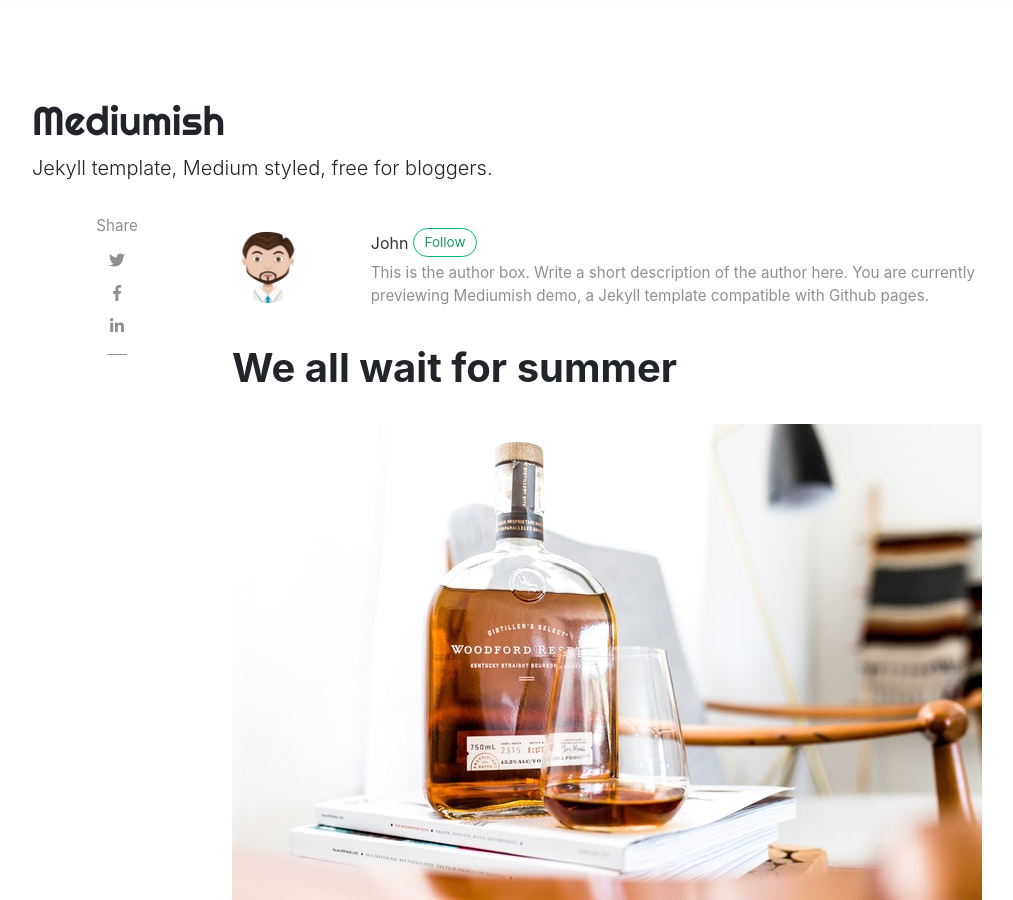
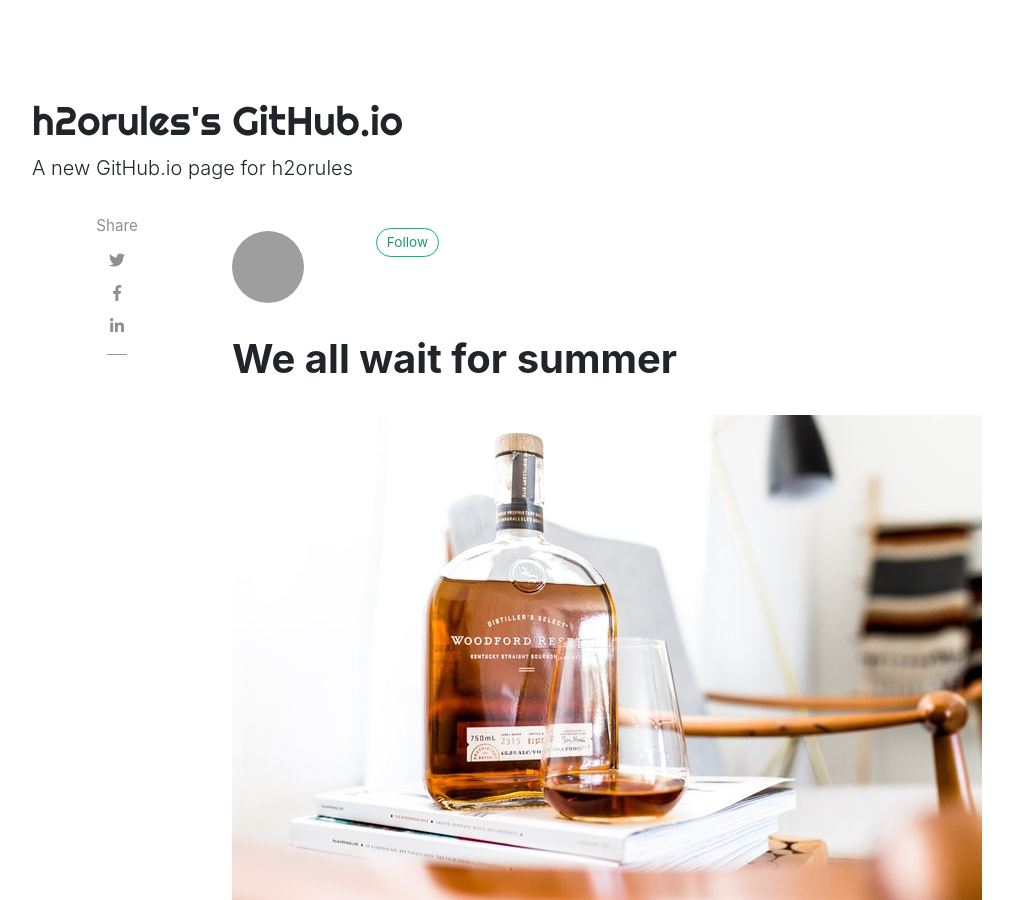
Before and after one commit to h2orules/h2orules.github.io, a Jekyll site: the page built from _posts/2018-01-12-we-all-wait-for-summer.md, in a window 1280 px wide and 900 px high. Shown: the whole window, without its empty margins (53-1066 px from the left). Built offline with Jekyll 4.4.1, drawn with Linux system fonts in a browser that asks for light colours; nearby versions of some CDN libraries; comment, search, counter and statistics services are not loaded; some of the changed text lies outside the part shown; grey boxes are pictures that could not be loaded.

Commit message:
Configure for github, change basic names

```diff
--- a/_config.yml
+++ b/_config.yml
@@ -1,35 +1,30 @@
 # Site
-name: "Mediumish"
-title: "Mediumish"
-description: "Jekyll template, Medium styled, free for bloggers."
+name: "h2orules's GitHub.io"
+title: "h2orules's GitHub.io"
+description: "A new GitHub.io page for h2orules"
 logo: 'assets/images/logo.png'
 favicon: 'assets/images/logo.png'
-baseurl: /mediumish-theme-jekyll
-google_analytics: 'UA-46278016-1'
-disqus: 'demowebsite'
-mailchimp-list: 'https://wowthemes.us11.list-manage.com/subscribe/post?u=8aeb20a530e124561927d3bd8&amp;id=8c3d2d214b'
+baseurl: ""
+url: "https://h2orules.github.io/"
+google_analytics: ''
+disqus: ''
+mailchimp-list: ''
 include: ["_pages"]
 permalink: /:title/
+twitter_username: h2orules
+github_username: h2orules
+
 
 # Authors
 authors:
-  sal:
-    name: Sal
-    display_name: Sal
-    gravatar: e56154546cf4be74e393c62d1ae9f9d4
-    email: wowthemesnet@gmail.com
-    web: https://www.wowthemes.net
-    twitter: https://twitter.com/wowthemesnet
-    description: "Author of Mediumish, a Bootstrap Medium styled template available for WordPress, HTML, Ghost and Jekyll. You are currently previewing Jekyll template demo."
-  john:
-    name: John
-    display_name: John
-    avatar: 'assets/images/avatar.png'
-    gravatar: b1cc14991db7a456fcd761680bbc8f81
-    email: wowthemesnet@gmail.com
-    web: https://www.wowthemes.net
-    twitter: https://twitter.com/wowthemesnet
-    description: "This is the author box. Write a short description of the author here. You are currently previewing Mediumish demo, a Jekyll template compatible with Github pages."
+  h2orules:
+    name: h2orules
+    display_name: h2orules
+    gravatar:
+    email: h2orules@hotmail.com
+    web: https://h2orules.github.io
+    twitter: https://twitter.com/h2orules
+    description: "A software engineering manager who writes an occasional blog."
 
 # Plugins
 plugins:
```
Also changed, not shown: Gemfile (+13 -1 lines), Gemfile.lock.
